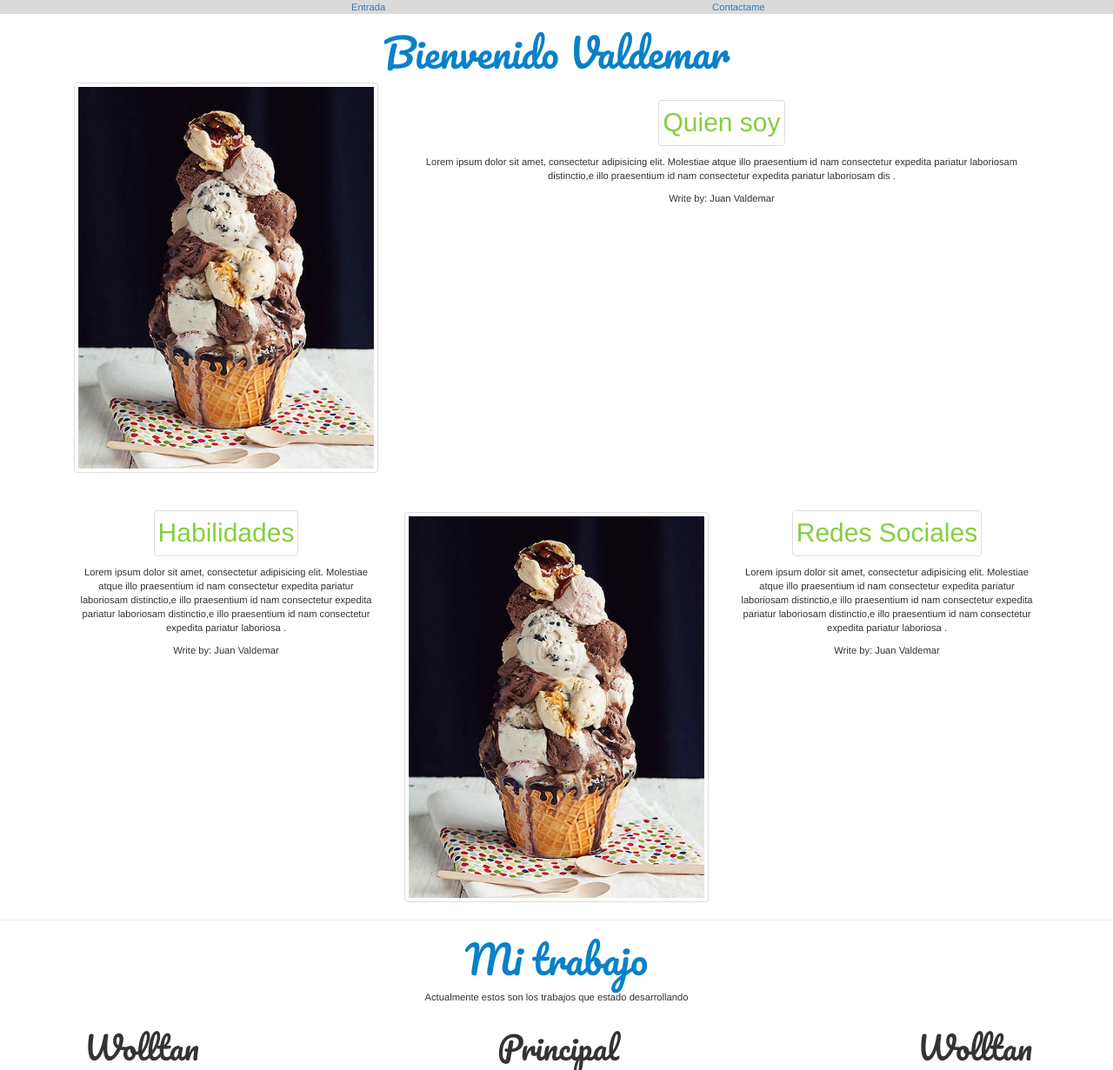
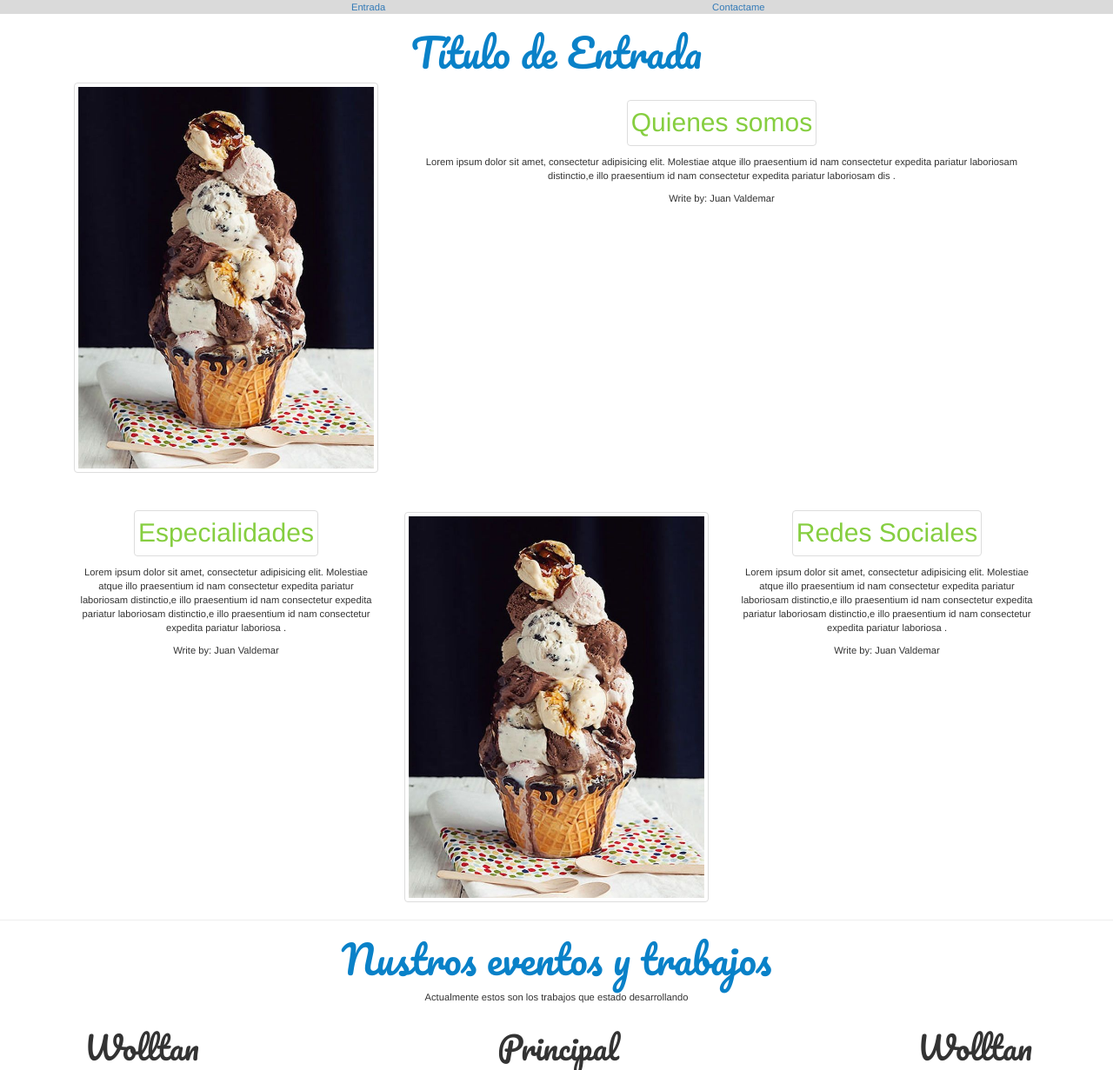
Before and after one commit to juancol23/O, a plain HTML site: page Welcome.html in a window 1280 px wide. Shown: the top 1231 px of the page at 87% size. Drawn offline with nearby package versions, Linux system fonts and the light colour scheme; a web font is replaced by a local one.

Commit message:
Actulaizando para borrador

```diff
--- a/Welcome.html
+++ b/Welcome.html
@@ -27,7 +27,7 @@
 
 		<section>
 			<div class="text-center mediano">
-				<h1 class="pacifico grande celeste">Bienvenido Valdemar</h1>
+				<h1 class="pacifico grande celeste">Título de Entrada</h1>
 				<p></p>
 
 			<div class="container espacio-abajo">
@@ -35,7 +35,7 @@
 					<img src="img/ice-cream3.jpg" alt="ice-cream detail" class="img-thumbnail">
 				</div>
 				<div class="col-md-8">
-					<h2 class="img-thumbnail verde ">Quien soy</h2>
+					<h2 class="img-thumbnail verde ">Quienes somos</h2>
 					<p>Lorem ipsum dolor sit amet, consectetur
 					   adipisicing elit. Molestiae atque illo
 					   praesentium id nam consectetur expedita
@@ -51,7 +51,7 @@
 
 			<div class="container espacio-abajo espacio-arriba-mediano">
 				<div class="col-md-4">
-					<h2 class="img-thumbnail verde ">Habilidades</h2>
+					<h2 class="img-thumbnail verde ">Especialidades</h2>
 					<p>Lorem ipsum dolor sit amet, consectetur
 					   adipisicing elit. Molestiae atque illo
 					   praesentium id nam consectetur expedita
@@ -82,7 +82,7 @@
 
 
                 <hr>
-                 <h1 class="pacifico grande celeste text-center">Mi trabajo</h1>
+                 <h1 class="pacifico grande celeste text-center">Nustros eventos y trabajos</h1>
                  <p>Actualmente estos son los trabajos que estado desarrollando</p>
 				<div class="col-md-3 col-sm-4 inline-block">
 
@@ -129,7 +129,7 @@
 		</section>
 
 <section>
-     <h2 class="pacifico grande celeste text-center" id="encuentrame">Encuentrame</h2>
+     <h2 class="pacifico grande celeste text-center" id="encuentrame">Encuentranos</h2>
      <div class="col-md-6 text-center">
          <h2 class="pacifico mediano celeste text-center">Aqui estoy</h2>
          <p>Lorem ipsum dolor sit amet, consectetur adipisicing elit.
```
